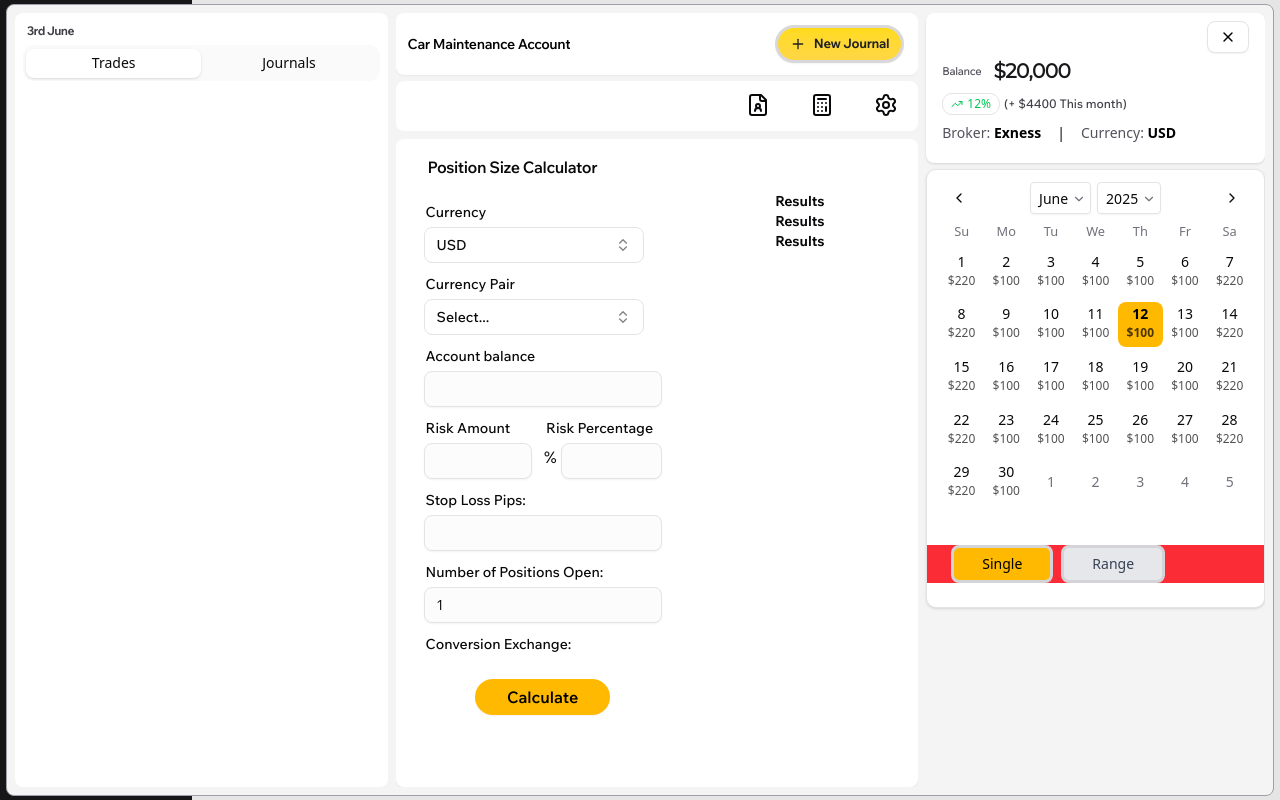
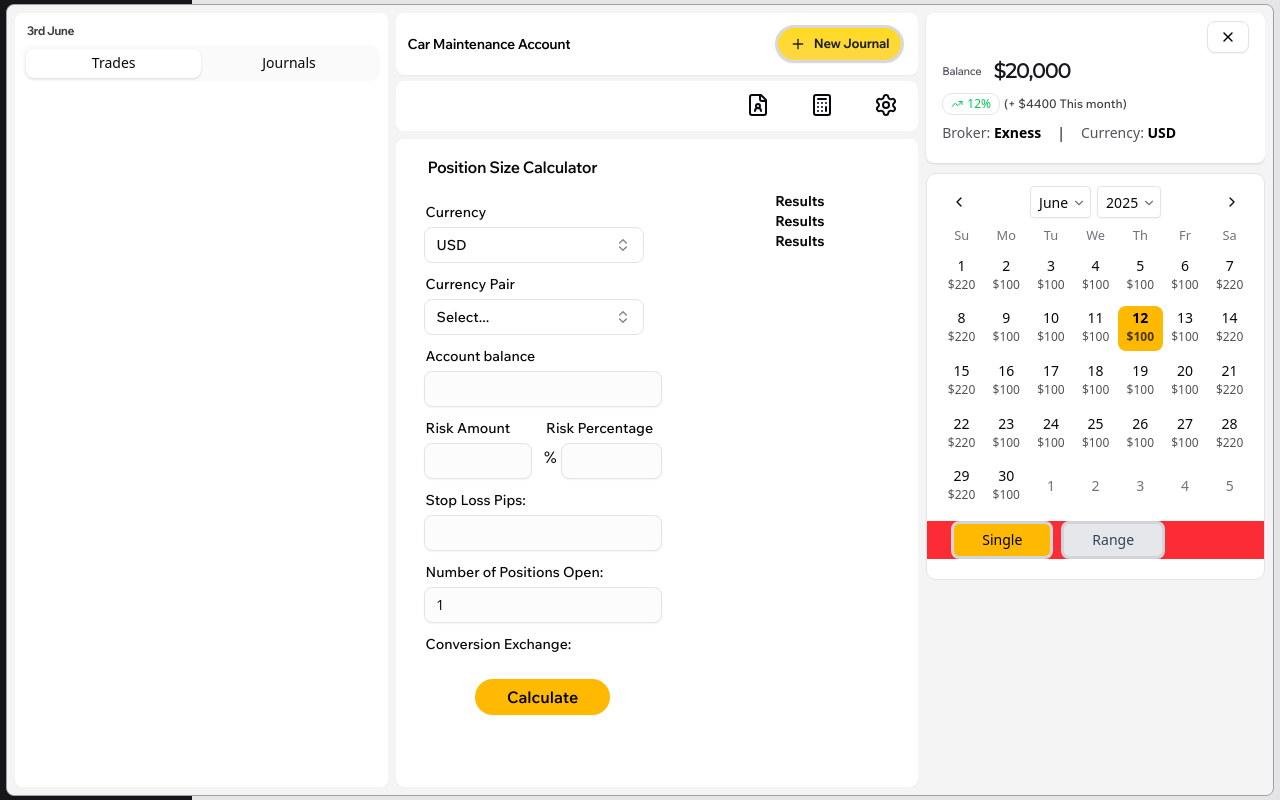
Before and after one commit to james-e-o/journal, a Next.js app: page /user/trade-account/risk-calculator in a window 1280 px wide. Built offline with nearby package versions, Linux system fonts and the light colour scheme.

Commit message:
nexshelf 30/9 main/master 5

```diff
--- a/src/components/calendars.js
+++ b/src/components/calendars.js
@@ -17,7 +17,7 @@ export function Calendar04() {
   const [date, setDate] = useState(new Date(2025, 5, 12))
 
   return (
-    <Card className={'pt-0 rounded-lg h-fit '}>
+    <div className={'pt-0 pb-5 bg-card mt-1 text-card-foreground border rounded-lg h-fit '}>
       <CardContent className="p-0 ">
         <Calendar
           mode={mode}
@@ -50,13 +50,13 @@ export function Calendar04() {
           }}
           />
       </CardContent>
-      <div  className="flex px-6 bg-red-500 mt-7 items-center justify-between pt-0">
+      <div  className="flex px-6 bg-red-500 items-center justify-between pt-0">
         <div className="flex gap-2">
           <button onClick={() => setMode('single')} className={cn("px-7 py-1.5 rounded-md text-sm border-[3px] border-zinc-300 font-medium",mode==='single'?"bg-amber-400 text-black":"bg-gray-200 text-gray-700 hover:bg-gray-300")}>Single</button>
           <button onClick={() => setMode('range')} className={cn("px-7 py-1.5 rounded-md text-sm border-[3px] border-zinc-300 font-medium",mode==='range'?"bg-amber-400 text-black":"bg-gray-200 text-gray-700 hover:bg-gray-300")}>Range</button>
         </div>
       </div >
-    </Card>
+    </div>
   )
 }
 
```
